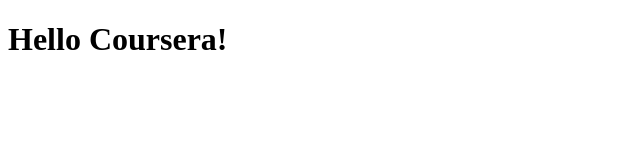
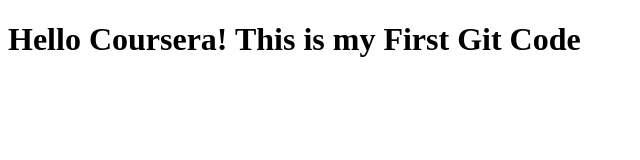
Before and after one commit to tundeogunde/coursera-test, a plain HTML site: page site/index.html in a window 1280 px wide. Shown: the whole page, without its empty margins (0-640 px from the left). Drawn offline with Linux system fonts and the light colour scheme.

Commit message:
Small addition to our page content.

```diff
--- a/site/index.html
+++ b/site/index.html
@@ -4,6 +4,6 @@
 	<title>Hello Coursera!</title>
 </head>
 <body>
-	<h1>Hello Coursera!</h1>
+	<h1>Hello Coursera! This is my First Git Code</h1>
 </body>
 </html>
```
